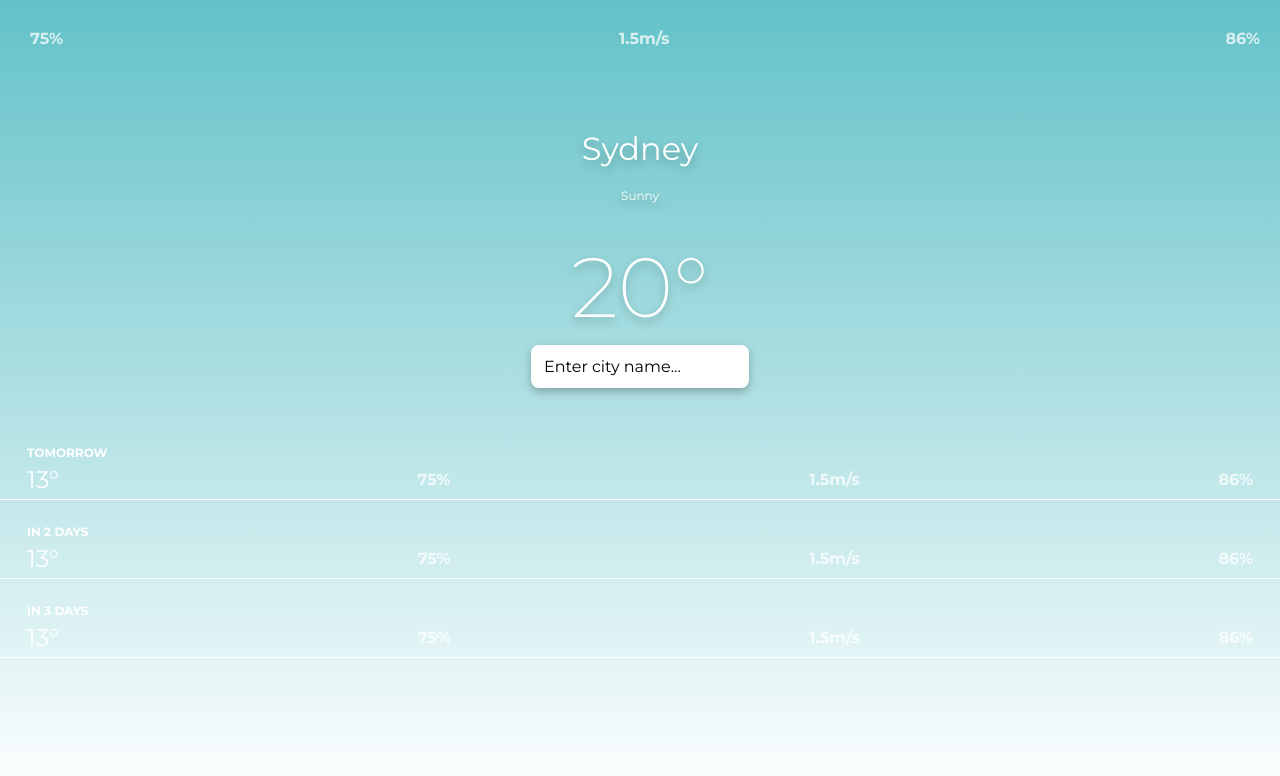
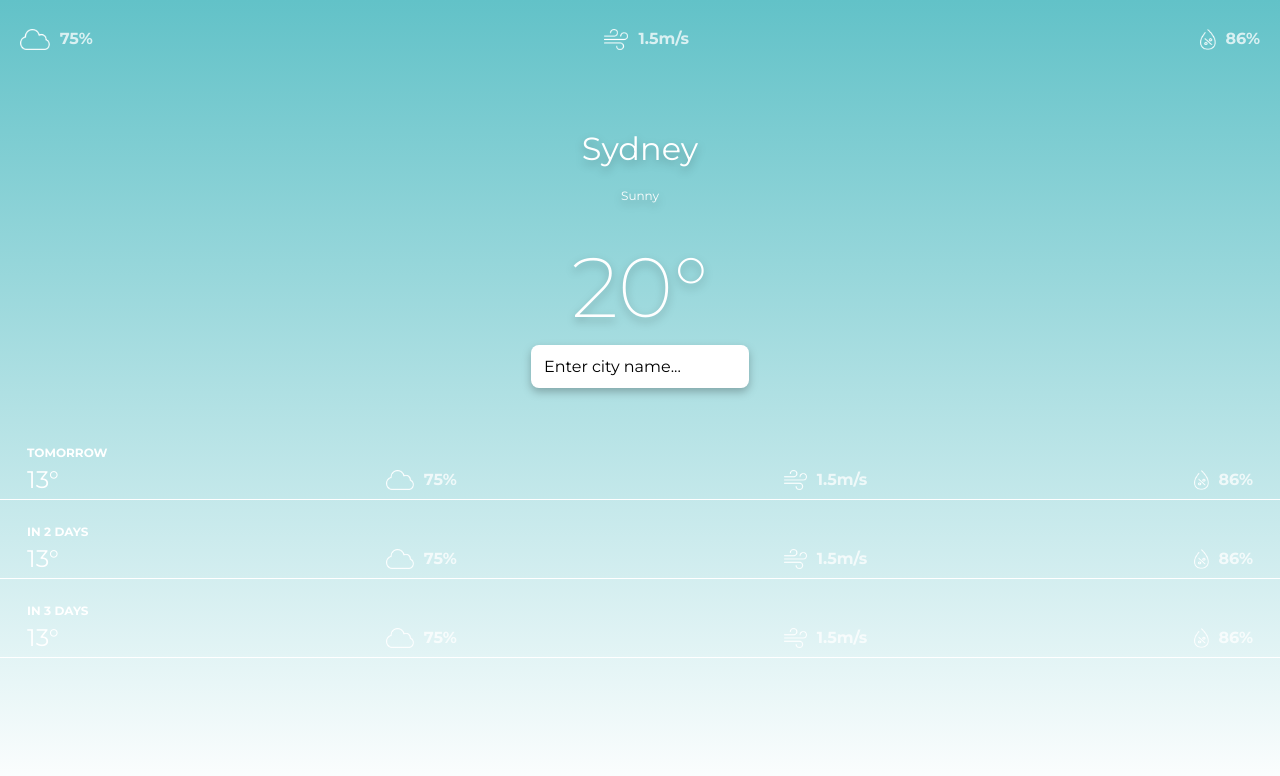
Before and after one commit to twomeaningsof/weather-app, a website built with webpack: page index.html in a window 1280 px wide. Built offline with nearby package versions, Linux system fonts and the light colour scheme.

Commit message:
FIX to img elements In the time of previous commit, I did not close and run again the webpack, hence I wasn't aware, that I forgot about adding proper classes and removing ids in the index.html file.

```diff
--- a/index.html
+++ b/index.html
@@ -13,15 +13,15 @@
   <body>
     <header class="header h3">
       <div class="header__item">
-        <img class="header__photo" id="header-cloud" />
+        <img class="header__photo cloud-img" />
         <div class="header__value">75%</div>
       </div>
       <div class="header__item">
-        <img class="header__photo" id="header-wind" />
+        <img class="header__photo wind-img" />
         <div class="header__value">1.5m/s</div>
       </div>
       <div class="header__item">
-        <img class="header__photo" id="header-humidity" />
+        <img class="header__photo humidity-img" />
         <div class="header__value">86%</div>
       </div>
     </header>
@@ -38,15 +38,15 @@
         <div class="long-term__title h3">TOMORROW</div>
         <div class="h2">13°</div>
         <div class="long-term__item-element h3">
-          <img class="long-term__photo" id="tmw-cloud"/>
+          <img class="long-term__photo cloud-img"/>
           <div class="long-term__value">75%</div>
         </div>
         <div class="long-term__item-element h3">
-          <img class="long-term__photo" id="tmw-wind"/>
+          <img class="long-term__photo wind-img"/>
           <div class="long-term__value">1.5m/s</div>
         </div>
         <div class="long-term__item-element h3">
-          <img class="long-term__photo" id="tmw-humidity"></img>
+          <img class="long-term__photo humidity-img"></img>
           <div class="long-term__value">86%</div>
         </div>
       </section>
@@ -54,15 +54,15 @@
         <div class="long-term__title h3">IN 2 DAYS</div>
         <div class="h2">13°</div>
         <div class="long-term__item-element h3">
-          <img class="long-term__photo" id="two-days-cloud"/>
+          <img class="long-term__photo cloud-img"/>
           <div class="long-term__value">75%</div>
         </div>
         <div class="long-term__item-element h3">
-          <img class="long-term__photo" id="two-days-wind"/>
+          <img class="long-term__photo wind-img"/>
           <div class="long-term__value">1.5m/s</div>
         </div>
         <div class="long-term__item-element h3">
-          <img class="long-term__photo" id="two-days-humidity"/>
+          <img class="long-term__photo humidity-img"/>
           <div class="long-term__value">86%</div>
         </div>
       </section>
@@ -70,15 +70,15 @@
         <div class="long-term__title h3">IN 3 DAYS</div>
         <div class="h2">13°</div>
         <div class="long-term__item-element h3">
-          <img class="long-term__photo" id="three-days-cloud"/>
+          <img class="long-term__photo cloud-img"/>
           <div class="long-term__value">75%</div>
         </div>
        <div class="long-term__item-element h3">
-        <img class="long-term__photo" id="three-days-wind"/>
+        <img class="long-term__photo wind-img"/>
         <div class="long-term__value">1.5m/s</div>
        </div>
        <div class="long-term__item-element h3">
-        <img class="long-term__photo" id="three-days-humidity"></img>
+        <img class="long-term__photo humidity-img"></img>
         <div class="long-term__value">86%</div>
        </div>
       </section>
--- a/src/js/init-images.js
+++ b/src/js/init-images.js
@@ -7,9 +7,9 @@ const assignImage = (element, image) => {
 }
 
 //"Catch" <img> elements
-const cloudElements = document.querySelectorAll('.header-cloud');
-const humidityElements = document.querySelectorAll('.humidity-cloud');
-const windElements = document.querySelectorAll('.wind-cloud');
+const cloudElements = document.querySelectorAll('.cloud-img');
+const humidityElements = document.querySelectorAll('.humidity-img');
+const windElements = document.querySelectorAll('.wind-img');
 
 //Assign to every element its proper image
 cloudElements.forEach( element => assignImage(element, cloud));
```
